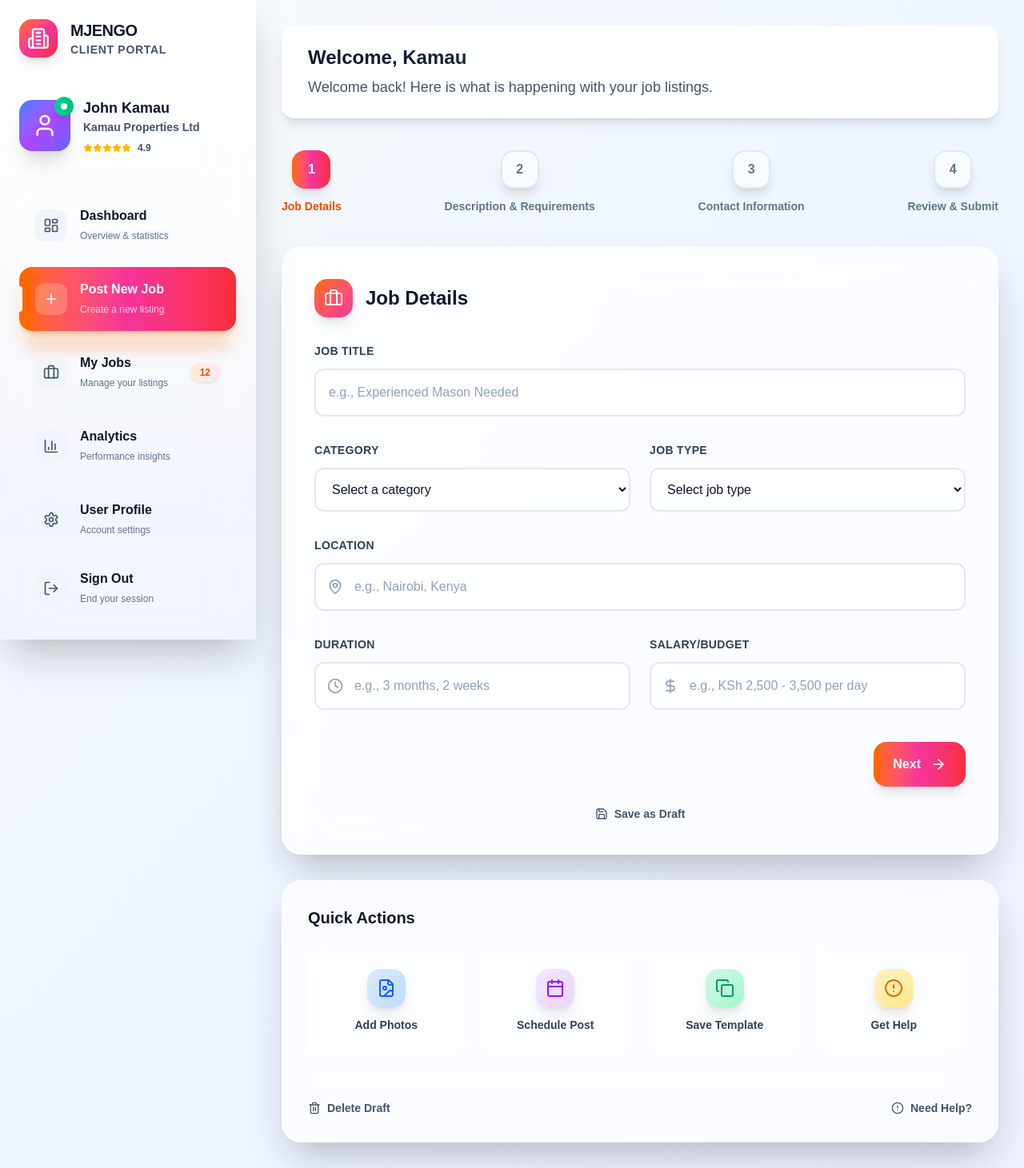
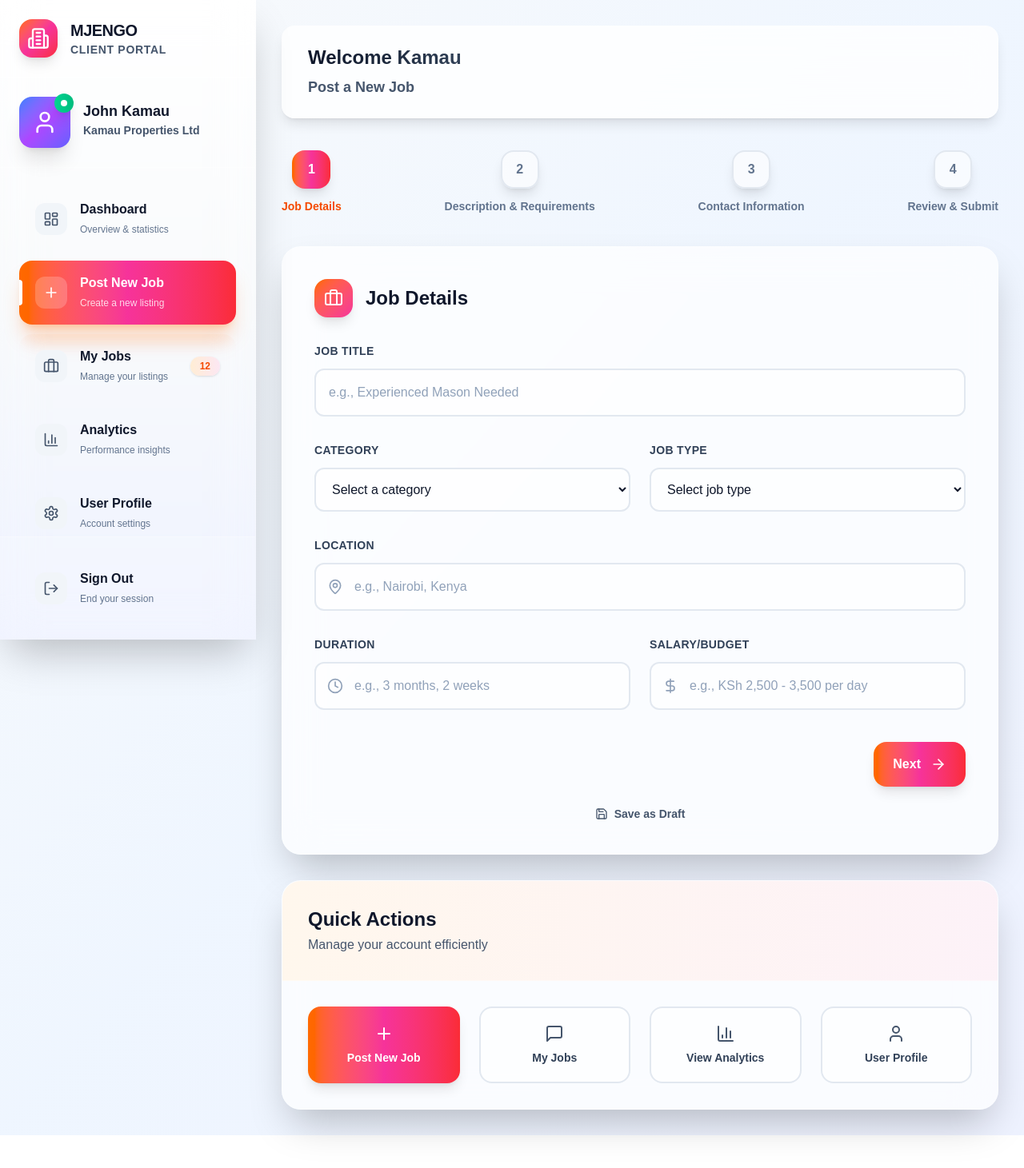
Before and after one commit to leenock/mjengo-connect, a Next.js app: page /clientspace/newJob in a window 1280 px wide. Shown: the whole page at 80% size. After the commit the page ends 1420 px from the top, so only its background shows below. Built offline with nearby package versions, Linux system fonts and the light colour scheme.

Commit message:
client ui ux upt

```diff
--- a/app/clientspace/myJobs/page.tsx
+++ b/app/clientspace/myJobs/page.tsx
@@ -104,7 +104,7 @@ export default function JobListingsPage() {
       ],
 
       views: 89,
-      verified: false,
+      verified: true,
       saved: true,
     },
   ];
@@ -134,7 +134,7 @@ export default function JobListingsPage() {
                 <Menu className="w-6 h-6" />
               </button>
               <div>
-                <h1 className="text-3xl sm:text-xl font-bold bg-gradient-to-r from-slate-900 via-slate-800 to-slate-700 bg-clip-text text-transparent leading-tight">
+                <h1 className="text-xl sm:text-xl font-bold bg-gradient-to-r from-slate-900 via-slate-800 to-slate-700 bg-clip-text text-transparent leading-tight">
                   Welcome Kamau
                 </h1>
                 <p className="text-slate-600 mt-2 text-base sm:text-lg font-medium">
--- a/app/clientspace/newJob/page.tsx
+++ b/app/clientspace/newJob/page.tsx
@@ -14,16 +14,15 @@ import {
   ListChecks,
   Mail,
   MapPin,
+  Plus,
+  MessageSquare,
+  BarChart3,
   Menu,
   Phone,
   Save,
   Send,
   User,
-  FileImage,
-  Calendar,
   AlertCircle,
-  Copy,
-  Trash2,
 } from "lucide-react";
 import Sidebar from "@/components/job_posting/Sidebar";
 
@@ -100,30 +99,6 @@ export default function PostJobPage() {
     { number: 4, title: "Review & Submit" },
   ];
 
-  const quickActions = [
-    {
-      icon: FileImage,
-      label: "Add Photos",
-      color: "bg-gradient-to-br from-blue-100 to-blue-200 text-blue-600",
-    },
-    {
-      icon: Calendar,
-      label: "Schedule Post",
-      color: "bg-gradient-to-br from-purple-100 to-purple-200 text-purple-600",
-    },
-    {
-      icon: Copy,
-      label: "Save Template",
-      color:
-        "bg-gradient-to-br from-emerald-100 to-emerald-200 text-emerald-600",
-    },
-    {
-      icon: AlertCircle,
-      label: "Get Help",
-      color: "bg-gradient-to-br from-amber-100 to-amber-200 text-amber-600",
-    },
-  ];
-
   if (isSubmitted) {
     return (
       <div className="min-h-screen bg-gradient-to-br from-slate-50 via-blue-50 to-indigo-50 lg:flex font-inter">
@@ -154,7 +129,7 @@ export default function PostJobPage() {
                 </p>
                 <div className="flex flex-col sm:flex-row gap-4 justify-center">
                   <button
-                    onClick={() => router.push("/employer/dashboard")}
+                    onClick={() => router.push("/clientspace/post-job")}
                     className="px-8 py-4 bg-gradient-to-r from-orange-500 via-pink-500 to-red-500 text-white rounded-2xl font-bold hover:from-orange-600 hover:via-pink-600 hover:to-red-600 transition-all duration-300 shadow-lg hover:shadow-xl hover:scale-105"
                   >
                     Go to Dashboard
@@ -211,18 +186,17 @@ export default function PostJobPage() {
                 <Menu className="w-6 h-6" />
               </button>
               <div>
-                <h1 className="text-3xl sm:text-2xl font-bold bg-gradient-to-r from-slate-900 via-slate-800 to-slate-700 bg-clip-text text-transparent leading-tight">
-                  Welcome, Kamau
+                <h1 className="text-2xl sm:text-2xl font-bold bg-gradient-to-r from-slate-900 via-slate-800 to-slate-700 bg-clip-text text-transparent leading-tight">
+                  Welcome Kamau
                 </h1>
-                <p className="text-slate-600 mt-2 text-base sm:text-lg font-medium">
-                  Welcome back! Here is what is happening with your job
-                  listings.
+                <p className="text-slate-600 mt-2 text-base sm:text-lg font-black">
+                  Post a New Job
                 </p>
               </div>
             </div>
           </div>
 
-          <div className="max-w-4xl mx-auto">
+          <div className="max-w-7xl mx-auto">
             {/* Enhanced Progress Steps */}
             <div className="mb-10">
               <div className="flex items-center justify-between">
@@ -879,38 +853,44 @@ export default function PostJobPage() {
             </div>
 
             {/* Enhanced Quick Actions */}
-            <div className="mt-8 bg-white/70 backdrop-blur-xl rounded-3xl shadow-2xl border border-white/30 p-8">
-              <h3 className="text-xl font-bold text-slate-900 mb-6">
-                Quick Actions
-              </h3>
-              <div className="grid grid-cols-2 sm:grid-cols-4 gap-4">
-                {quickActions.map((action, index) => (
+            <div className="bg-white/70 backdrop-blur-xl rounded-3xl shadow-2xl border border-white/30 overflow-hidden mt-8">
+              <div className="p-6 sm:p-8 border-b border-white/30 bg-gradient-to-r from-orange-50 to-pink-50">
+                <h2 className="text-xl sm:text-2xl font-bold text-slate-900 mb-1">
+                  Quick Actions
+                </h2>
+                <p className="text-slate-600 font-medium">
+                  Manage your account efficiently
+                </p>
+              </div>
+              <div className="p-6 sm:p-8">
+                <div className="grid grid-cols-2 lg:grid-cols-4 gap-4 sm:gap-6">
                   <button
-                    key={index}
-                    className="group flex flex-col items-center justify-center p-6 rounded-2xl border-2 border-white/40 hover:border-orange-300 hover:shadow-lg transition-all duration-300 hover:scale-105 bg-white/40 hover:bg-white/60"
+                    onClick={() => router.push("/clientspace/newJob")}
+                    className="group h-20 sm:h-24 flex flex-col items-center justify-center space-y-2 bg-gradient-to-r from-orange-500 via-pink-500 to-red-500 hover:from-orange-600 hover:via-pink-600 hover:to-red-600 text-white rounded-2xl font-bold transition-all duration-300 hover:shadow-xl transform hover:scale-105 shadow-lg"
                   >
-                    <div
-                      className={`w-12 h-12 ${action.color} rounded-2xl flex items-center justify-center mb-3 shadow-lg group-hover:scale-110 transition-transform`}
-                    >
-                      <action.icon className="w-6 h-6" />
-                    </div>
-                    <span className="text-sm font-bold text-slate-700">
-                      {action.label}
-                    </span>
+                    <Plus className="w-5 h-5 sm:w-6 sm:h-6 group-hover:scale-110 transition-transform" />
+                    <span className="text-xs sm:text-sm">Post New Job</span>
                   </button>
-                ))}
-              </div>
-
-              <div className="mt-8 border-t-2 border-white/30 pt-6">
-                <div className="flex justify-between items-center">
-                  <button className="flex items-center text-slate-600 hover:text-red-600 font-bold text-sm transition-colors duration-200">
-                    <Trash2 className="w-4 h-4 mr-2" />
-                    Delete Draft
+                  <button
+                    onClick={() => router.push("/clientspace/myJobs")}
+                    className="group h-20 sm:h-24 flex flex-col items-center justify-center space-y-2 bg-white/60 border-2 border-slate-200 text-slate-700 rounded-2xl font-bold hover:bg-white/80 hover:border-slate-300 transition-all duration-300 hover:shadow-lg transform hover:scale-105"
+                  >
+                    <MessageSquare className="w-5 h-5 sm:w-6 sm:h-6 text-slate-600 group-hover:text-slate-700 group-hover:scale-110 transition-all" />
+                    <span className="text-xs sm:text-sm">My Jobs</span>
                   </button>
-
-                  <button className="flex items-center text-slate-600 hover:text-orange-600 font-bold text-sm transition-colors duration-200">
-                    <AlertCircle className="w-4 h-4 mr-2" />
-                    Need Help?
+                  <button
+                    onClick={() => router.push("/clientspace/post-job")}
+                    className="group h-20 sm:h-24 flex flex-col items-center justify-center space-y-2 bg-white/60 border-2 border-slate-200 text-slate-700 rounded-2xl font-bold hover:bg-white/80 hover:border-slate-300 transition-all duration-300 hover:shadow-lg transform hover:scale-105"
+                  >
+                    <BarChart3 className="w-5 h-5 sm:w-6 sm:h-6 text-slate-600 group-hover:text-slate-700 group-hover:scale-110 transition-all" />
+                    <span className="text-xs sm:text-sm">View Analytics</span>
+                  </button>
+                  <button
+                    onClick={() => router.push("/clientspace/userProfile")}
+                    className="group h-20 sm:h-24 flex flex-col items-center justify-center space-y-2 bg-white/60 border-2 border-slate-200 text-slate-700 rounded-2xl font-bold hover:bg-white/80 hover:border-slate-300 transition-all duration-300 hover:shadow-lg transform hover:scale-105"
+                  >
+                    <User className="w-5 h-5 sm:w-6 sm:h-6 text-slate-600 group-hover:text-slate-700 group-hover:scale-110 transition-all" />
+                    <span className="text-xs sm:text-sm">User Profile</span>
                   </button>
                 </div>
               </div>
--- a/app/clientspace/post-job/page.tsx
+++ b/app/clientspace/post-job/page.tsx
@@ -131,12 +131,11 @@ export default function PostJobPage() {
                 <Menu className="w-6 h-6" />
               </button>
               <div>
-                <h1 className="text-3xl sm:text-2xl font-bold bg-gradient-to-r from-slate-900 via-slate-800 to-slate-700 bg-clip-text text-transparent leading-tight">
+                <h1 className="text-2xl sm:text-2xl font-bold bg-gradient-to-r from-slate-900 via-slate-800 to-slate-700 bg-clip-text text-transparent leading-tight">
                   Welcome Kamau
                 </h1>
-                <p className="text-slate-600 mt-2 text-base sm:text-lg font-medium">
-                  Welcome back! Here is what is happening with your job
-                  listings.
+                <p className="text-slate-600 mt-2 text-base sm:text-lg font-bold">
+                  Here is what is happening with your job listings.
                 </p>
               </div>
             </div>
@@ -290,19 +289,19 @@ export default function PostJobPage() {
               </div>
               <div className="p-6 sm:p-8">
                 <div className="grid grid-cols-2 lg:grid-cols-4 gap-4 sm:gap-6">
-                  <button className="group h-20 sm:h-24 flex flex-col items-center justify-center space-y-2 bg-gradient-to-r from-orange-500 via-pink-500 to-red-500 hover:from-orange-600 hover:via-pink-600 hover:to-red-600 text-white rounded-2xl font-bold transition-all duration-300 hover:shadow-xl transform hover:scale-105 shadow-lg">
+                  <button  onClick={() => router.push("/clientspace/newJob")} className="group h-20 sm:h-24 flex flex-col items-center justify-center space-y-2 bg-gradient-to-r from-orange-500 via-pink-500 to-red-500 hover:from-orange-600 hover:via-pink-600 hover:to-red-600 text-white rounded-2xl font-bold transition-all duration-300 hover:shadow-xl transform hover:scale-105 shadow-lg">
                     <Plus className="w-5 h-5 sm:w-6 sm:h-6 group-hover:scale-110 transition-transform" />
                     <span className="text-xs sm:text-sm">Post New Job</span>
                   </button>
-                  <button className="group h-20 sm:h-24 flex flex-col items-center justify-center space-y-2 bg-white/60 border-2 border-slate-200 text-slate-700 rounded-2xl font-bold hover:bg-white/80 hover:border-slate-300 transition-all duration-300 hover:shadow-lg transform hover:scale-105">
+                  <button  onClick={() => router.push("/clientspace/myJobs")} className="group h-20 sm:h-24 flex flex-col items-center justify-center space-y-2 bg-white/60 border-2 border-slate-200 text-slate-700 rounded-2xl font-bold hover:bg-white/80 hover:border-slate-300 transition-all duration-300 hover:shadow-lg transform hover:scale-105">
                     <MessageSquare className="w-5 h-5 sm:w-6 sm:h-6 text-slate-600 group-hover:text-slate-700 group-hover:scale-110 transition-all" />
-                    <span className="text-xs sm:text-sm">View Messages</span>
+                    <span className="text-xs sm:text-sm">My Jobs</span>
                   </button>
-                  <button className="group h-20 sm:h-24 flex flex-col items-center justify-center space-y-2 bg-white/60 border-2 border-slate-200 text-slate-700 rounded-2xl font-bold hover:bg-white/80 hover:border-slate-300 transition-all duration-300 hover:shadow-lg transform hover:scale-105">
+                  <button  onClick={() => router.push("/clientspace/post-job")} className="group h-20 sm:h-24 flex flex-col items-center justify-center space-y-2 bg-white/60 border-2 border-slate-200 text-slate-700 rounded-2xl font-bold hover:bg-white/80 hover:border-slate-300 transition-all duration-300 hover:shadow-lg transform hover:scale-105">
                     <BarChart3 className="w-5 h-5 sm:w-6 sm:h-6 text-slate-600 group-hover:text-slate-700 group-hover:scale-110 transition-all" />
                     <span className="text-xs sm:text-sm">View Analytics</span>
                   </button>
-                  <button className="group h-20 sm:h-24 flex flex-col items-center justify-center space-y-2 bg-white/60 border-2 border-slate-200 text-slate-700 rounded-2xl font-bold hover:bg-white/80 hover:border-slate-300 transition-all duration-300 hover:shadow-lg transform hover:scale-105">
+                  <button  onClick={() => router.push("/clientspace/userProfile")} className="group h-20 sm:h-24 flex flex-col items-center justify-center space-y-2 bg-white/60 border-2 border-slate-200 text-slate-700 rounded-2xl font-bold hover:bg-white/80 hover:border-slate-300 transition-all duration-300 hover:shadow-lg transform hover:scale-105">
                     <User className="w-5 h-5 sm:w-6 sm:h-6 text-slate-600 group-hover:text-slate-700 group-hover:scale-110 transition-all" />
                     <span className="text-xs sm:text-sm">User Profile</span>
                   </button>
--- a/app/clientspace/userProfile/page.tsx
+++ b/app/clientspace/userProfile/page.tsx
@@ -12,7 +12,7 @@ export default function EmployerProfileSettings() {
   const [profileData, setProfileData] = useState({
     firstName: "John",
     lastName: "Kamau",
-    email: "john.kamau@kamauproperties.co.ke",
+    email: "kamau@gmail.com",
     phone: "+254 712 345 678",
     location: "Nairobi, Kenya",
     company: "Kamau Properties Ltd",
@@ -68,7 +68,7 @@ export default function EmployerProfileSettings() {
                 <Menu className="w-6 h-6" />
               </button>
               <div>
-                <h1 className="text-3xl sm:text-4xl font-bold bg-gradient-to-r from-slate-900 via-slate-800 to-slate-700 bg-clip-text text-transparent leading-tight">
+                <h1 className="text-xl sm:text-4xl font-bold bg-gradient-to-r from-slate-900 via-slate-800 to-slate-700 bg-clip-text text-transparent leading-tight">
                   Profile Settings
                 </h1>
                 <p className="text-slate-600 mt-2 text-base sm:text-lg font-medium">Update your account information</p>
--- a/components/job_posting/Sidebar.tsx
+++ b/components/job_posting/Sidebar.tsx
@@ -11,7 +11,6 @@ import {
   LogOut,
   X,
   Building2,
-  Star,
 } from "lucide-react";
 
 interface SidebarProps {
@@ -116,19 +115,6 @@ export default function Sidebar({ isOpen, setIsOpen }: SidebarProps) {
                 <p className="text-sm font-bold text-slate-600 mb-2">
                   Kamau Properties Ltd
                 </p>
-                <div className="flex items-center gap-1">
-                  <div className="flex items-center">
-                    {[...Array(5)].map((_, i) => (
-                      <Star
-                        key={i}
-                        className="w-3 h-3 text-amber-400 fill-current"
-                      />
-                    ))}
-                  </div>
-                  <span className="text-xs font-bold text-slate-600 ml-1">
-                    4.9
-                  </span>
-                </div>
               </div>
             </div>
           </div>
@@ -224,18 +210,10 @@ export default function Sidebar({ isOpen, setIsOpen }: SidebarProps) {
                 </div>
                 <div className="flex justify-between items-center">
                   <span className="text-xs font-bold text-slate-600">
-                    Applications
+                    Total Submitted Jobs
                   </span>
                   <span className="text-sm font-black text-emerald-600">
-                    +28
-                  </span>
-                </div>
-                <div className="flex justify-between items-center">
-                  <span className="text-xs font-bold text-slate-600">
-                    Rating
-                  </span>
-                  <span className="text-sm font-black text-amber-600">
-                    4.9★
+                    528
                   </span>
                 </div>
               </div>
```
